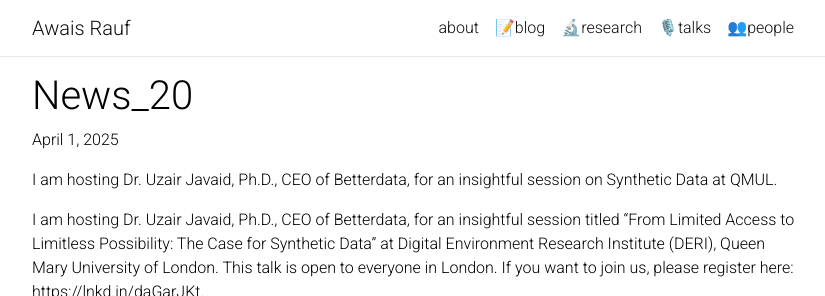
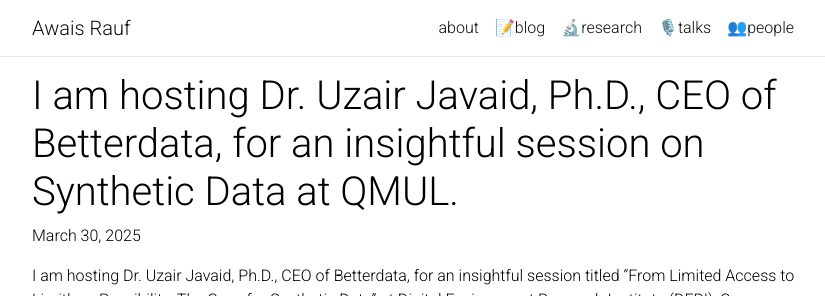
Before and after one commit to awaisrauf/awaisrauf.github.io, a Jekyll site: the page built from _news/news_20.md, in a window 1280 px wide, cut to the strip 0-296 px from the top of the page. Shown: the whole strip, without its empty margins (223-1048 px from the left). Built offline with Jekyll 4.4.1, drawn with Linux system fonts in a browser that asks for light colours; nearby versions of some CDN libraries; comment, search, counter and statistics services are not loaded; a style sheet for code colours, icons or effects is not loaded.

Commit message:
new about talk - updated

```diff
--- a/_news/news_20.md
+++ b/_news/news_20.md
@@ -1,13 +1,10 @@
 ---
 layout: post
-title:
-date: 2025-04-01 16:11:00-0400
+title: I am hosting Dr. Uzair Javaid, Ph.D., CEO of Betterdata, for an insightful session on Synthetic Data at QMUL.
+date: 2025-03-30 16:11:00-0400
 inline: false
 selected: true
 ---
-
-I am hosting Dr. Uzair Javaid, Ph.D., CEO of Betterdata, for an insightful session on Synthetic Data at QMUL.
-
 
 I am hosting Dr. Uzair Javaid, Ph.D., CEO of Betterdata, for an insightful session titled "From Limited Access to Limitless Possibility: The Case for Synthetic Data" at Digital Environment Research Institute (DERI), Queen Mary University of London. This talk is open to everyone in London. If you want to join us, please register here: https://lnkd.in/daGarJKt.
 
```
